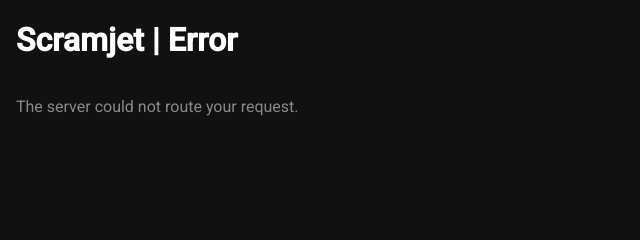
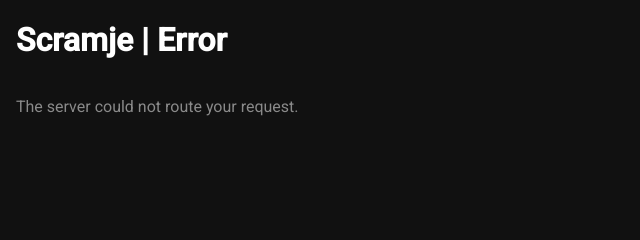
Before and after one commit to ilovebeer204-cpu/Envixity, a website: page public/404.html in a window 1280 px wide. Shown: the top 240 px of the page, 0-640 px from the left. Drawn offline with Linux system fonts and the light colour scheme.

Commit message:
Update 404.html

```diff
--- a/public/404.html
+++ b/public/404.html
@@ -14,7 +14,7 @@
 
 	<body>
 		<div class="logo-wrapper left-margin">
-			<h1>Scramjet | Error</h1>
+			<h1>Scramje | Error</h1>
 		</div>
 		<div class="desc left-margin">
 			<p>The server could not route your request.</p>
```
